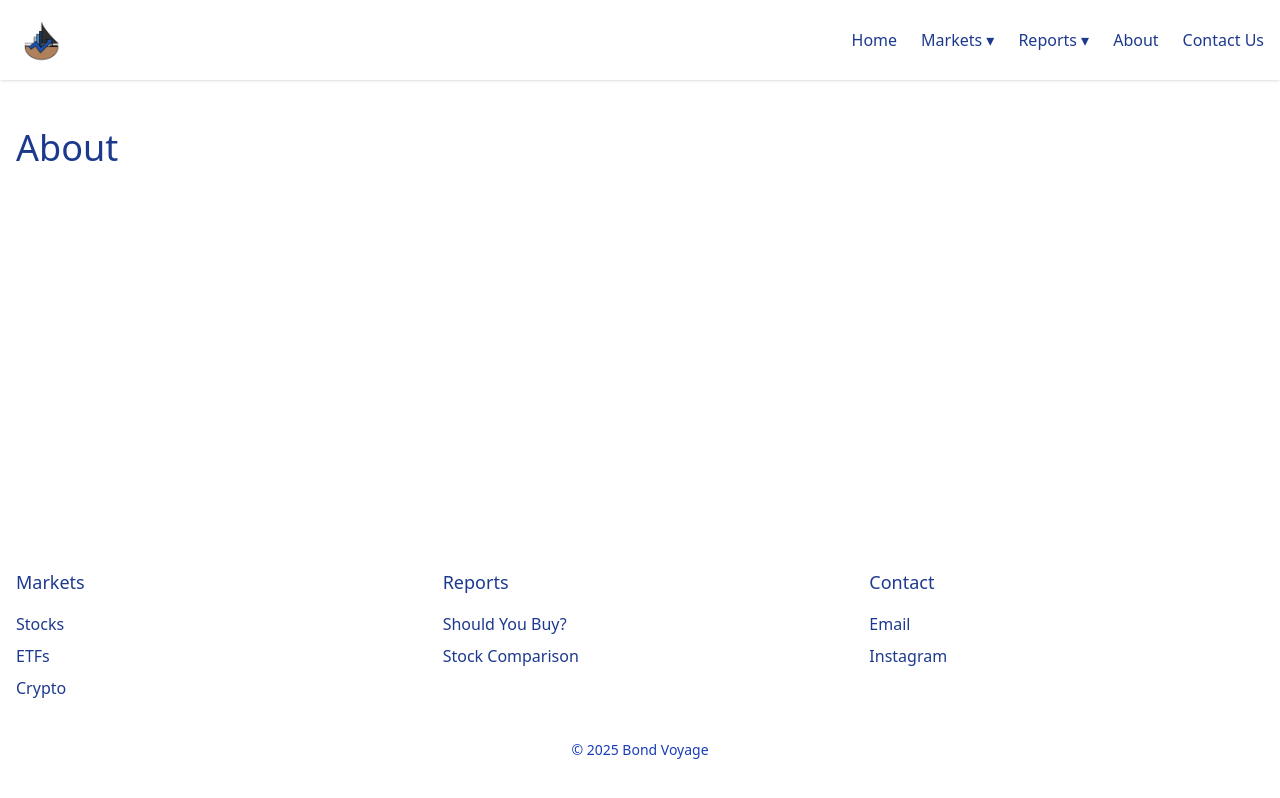
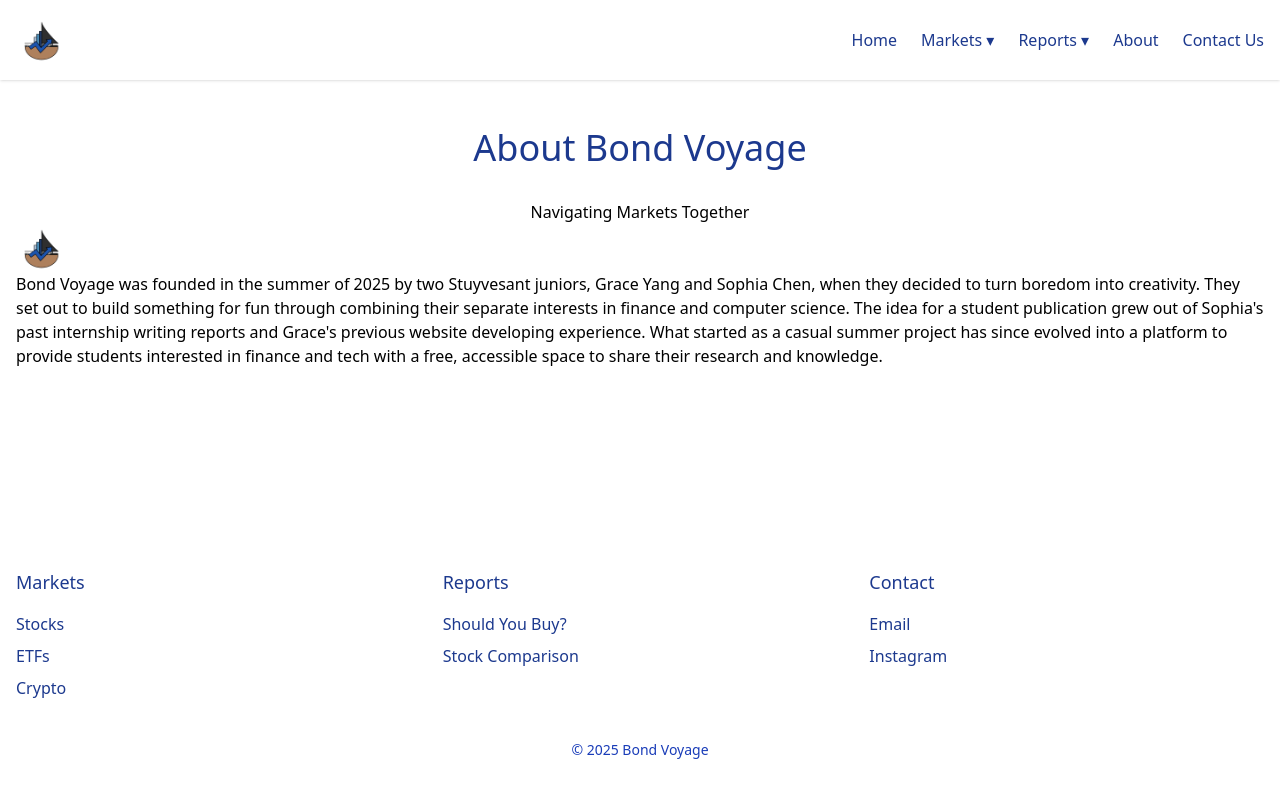
Before and after one commit to bondvoyage/bondvoyage, a Next.js app: page /about in a window 1280 px wide. Built offline with nearby package versions, Linux system fonts and the light colour scheme.

Commit message:
added favicon, about page

```diff
--- a/app/about/page.js
+++ b/app/about/page.js
@@ -2,10 +2,28 @@ export default function About() {
   return (
     <div>
       <main className="max-w-7xl mx-auto px-4 p-8">
-        <h1 className="text-4xl text-blue-900 mb-8">
-          About
-        </h1>
-        {/* Rest of homepage content */}
+        <section className="text-center">
+          <h1 className="text-4xl text-blue-900 mb-8">
+            About Bond Voyage
+          </h1>
+          <p>
+            Navigating Markets Together
+          </p>
+        </section>
+
+        {/* Photo + Origin*/}
+        <section>
+          <div>
+            <span>
+              <img src="/logo.png" alt="Logo" className="h-12"/>
+            </span>
+            <span>
+              <p>
+                Bond Voyage was founded in the summer of 2025 by two Stuyvesant juniors, Grace Yang and Sophia Chen, when they decided to turn boredom into creativity. They set out to build something for fun through combining their separate interests in finance and computer science. The idea for a student publication grew out of Sophia's past internship writing reports and Grace's previous website developing experience. What started as a casual summer project has since evolved into a platform to provide students interested in finance and tech with a free, accessible space to share their research and knowledge.
+              </p>
+            </span>
+          </div>
+        </section>
       </main>
     </div>
   );
```
Also changed, not shown: public/favicon.png (added), 1 other file (tests, documents, lock files or other folders).
